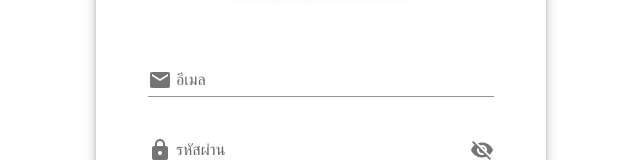
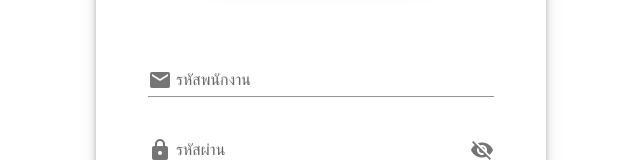
Before and after one commit to NiebAnupat/ProjectSA-FN, a Nuxt app: page /Employee in a window 1280 px wide. Shown: the part 404-564 px from the top of the page, without its empty margins (339-979 px from the left). Built offline with nearby package versions, Linux system fonts and the light colour scheme.

Commit message:
another fixed

```diff
--- a/components/HR/LeaveDoc/allDocTable.vue
+++ b/components/HR/LeaveDoc/allDocTable.vue
@@ -132,16 +132,13 @@
             </v-row>
 
             <v-row>
-              <v-col cols="4">
+              <v-col cols="6">
                 <v-container fluid>
                   <v-select :items="type" label="ประเภท" dense></v-select>
                 </v-container>
               </v-col>
-              <v-col cols="4">
-                <v-text-field v-model="other" label="อื่นๆ"></v-text-field>
-              </v-col>
               <!-- Document -->
-              <v-col cols="4">
+              <v-col cols="6">
                 <v-file-input
                   v-model="editImg"
                   label="เอกสารแนบ"
--- a/pages/Employee/index.vue
+++ b/pages/Employee/index.vue
@@ -21,7 +21,7 @@
                   <v-text-field
                     prepend-inner-icon="mdi-email"
                     v-model="id"
-                    label="อีเมล"
+                    label="รหัสพนักงาน"
                     :rules="idRules"
                     required
                     @keydown.enter="login"
--- a/pages/HR/index.vue
+++ b/pages/HR/index.vue
@@ -20,7 +20,7 @@
                 <v-text-field
                   prepend-inner-icon="mdi-email"
                   v-model="id"
-                  label="อีเมล"
+                  label="รหัสพนักงาน"
                   :rules="idRules"
                   required
                   @keydown.enter="login"
```
Also changed, not shown: assets/ใบลากิจ.jpg (added).
